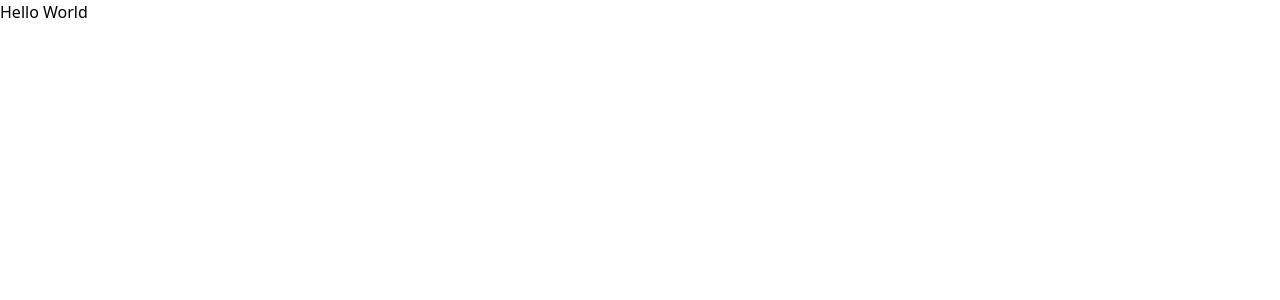
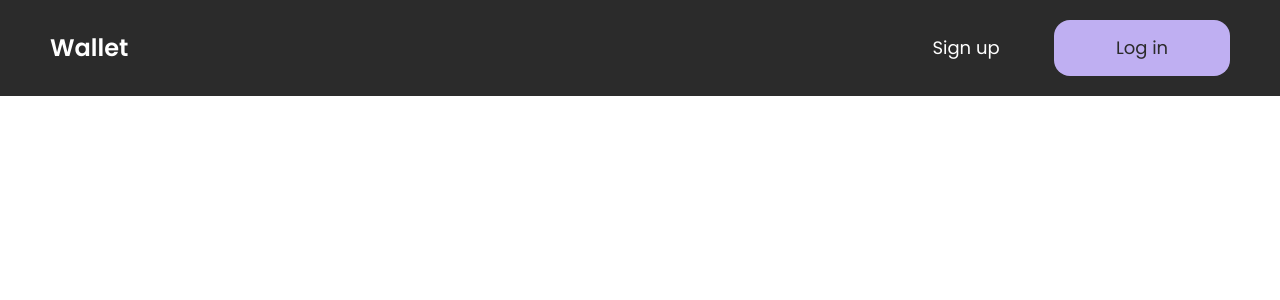
Before and after one commit to KennethEvolves/my-first-landing-page, a React (Vite) app: page / in a window 1280 px wide. Shown: the top 300 px of the page. Built offline with nearby package versions, Linux system fonts and the light colour scheme.

Commit message:
TopBar.jsx component created

```diff
--- a/src/App.jsx
+++ b/src/App.jsx
@@ -1,7 +1,10 @@
+import TopBar from './components/TopBar';
 
 const App = () => {
     return (
-        <h1>Hello World</h1>
+        <div className="w-full h-full flex flex-col items-center font-display bg-primarycolor text-white">
+            <TopBar />
+        </div>
     )
 }
 
--- /dev/null
+++ b/src/components/TopBar.jsx
@@ -0,0 +1,14 @@
+const TopBar = () => {
+    return (
+
+        <section className="w-1180 h-24 flex flex-row justify-between items-center">
+            <h1 className="font-semibold text-2xl">Wallet</h1>
+            <div className="flex flex-row text-lg">
+                <button className="w-44">Sign up</button>
+                <button className="w-44 h-14 bg-purple text-primarycolor rounded-2xl">Log in</button>
+            </div>
+        </section>
+    )
+}
+
+export default TopBar;
```
